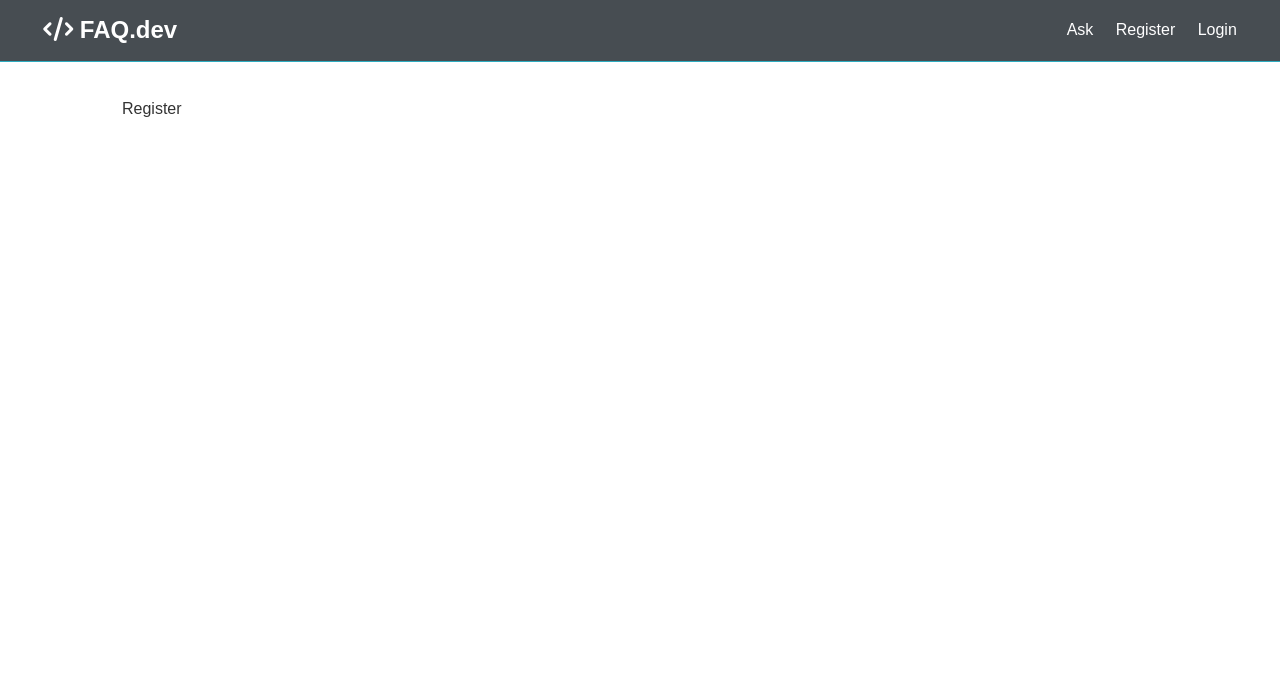
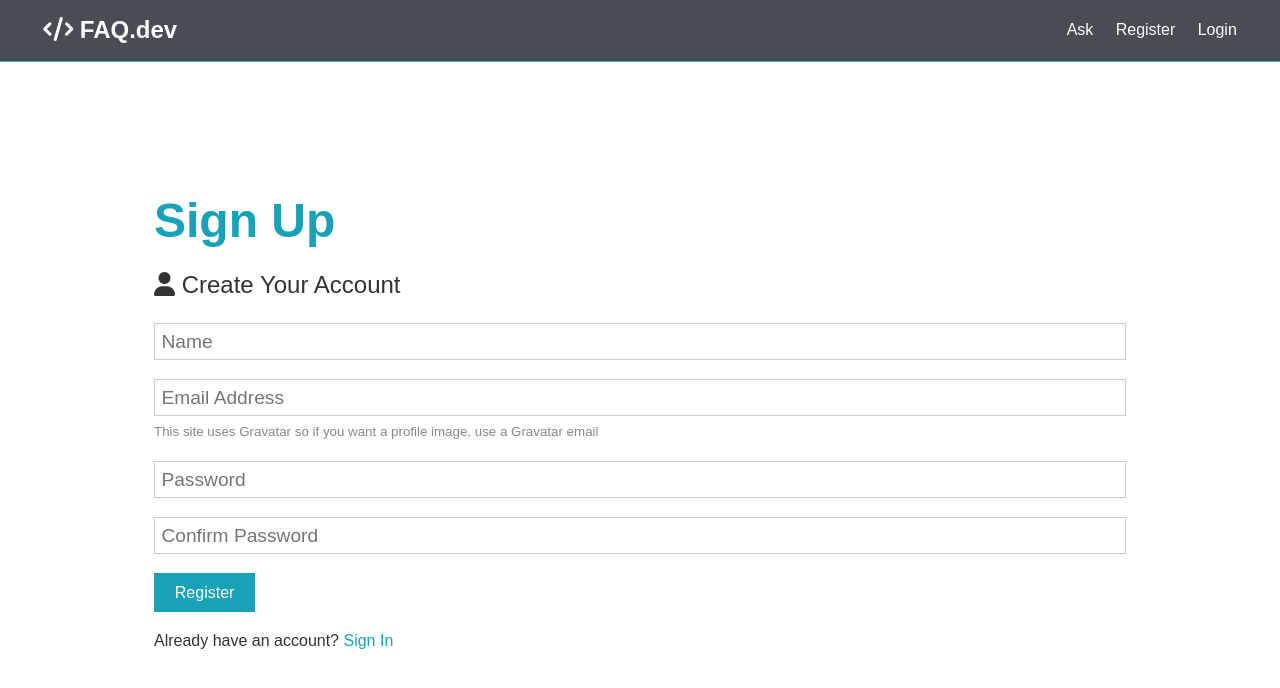
Before and after one commit to robertmoscaliuc96/FQA-Website, a React (Create React App) app in the folder client/: page /register in a window 1280 px wide. Shown: the top 688 px of the page. Built offline with nearby package versions, Linux system fonts and the light colour scheme.

Commit message:
Login and Register form with React

```diff
--- a/client/public/index.html
+++ b/client/public/index.html
@@ -2,7 +2,7 @@
 <html lang="en">
   <head>
     <meta charset="utf-8" />
-    <link rel="icon" href="%PUBLIC_URL%/favicon.ico" />
+
     <meta name="viewport" content="width=device-width, initial-scale=1" />
     <meta name="theme-color" content="#000000" />
     <meta
@@ -10,11 +10,6 @@
       content="Web site created using create-react-app"
     />
     <script src="https://kit.fontawesome.com/5fe860e101.js" crossorigin="anonymous"></script>
-
-    <link rel="apple-touch-icon" href="%PUBLIC_URL%/logo192.png" />
-
-    <link rel="manifest" href="%PUBLIC_URL%/manifest.json" />
-
     <title>Welcome to FAQ.dev</title>
   </head>
   <body>
--- a/client/src/components/auth/Login.js
+++ b/client/src/components/auth/Login.js
@@ -1,9 +1,52 @@
-import React from 'react'
+import React, { Fragment, useState } from 'react';
+import {Link} from 'react-router-dom';
+
+
 
 export default function Login() {
+
+    const[formData, setFormData] = useState({
+        email:"",
+        password:"",
+    });
+
+    const {email,password}=formData;
+
+    const onChange= e => setFormData({...formData, [e.target.name]:e.target.value});
+
+    const onSubmit = async e => {
+        e.preventDefault();
+        console.log("Success")
+    }
+
     return (
-        <div>
-            Login
+        <Fragment>
+            <section className="container">
+      <h1 className="large text-primary">Log in</h1>
+      <p className="lead"><i className="fas fa-user"></i> Sign Into Your Account</p>
+      <form className="form" onSubmit={e=>onSubmit(e)}>
+        <div className="form-group">
         </div>
-    )
+        <div className="form-group">
+          <input type="email" placeholder="Email Address" value= {email} onChange={e =>onChange(e)} name="email" required/>
+        </div>
+        <div className="form-group">
+          <input
+            type="password"
+            placeholder="Password"
+            name="password"
+            minLength="6"
+            value= {password}
+            onChange={e =>onChange(e)}
+
+          />
+        </div>
+        <input type="submit" className="btn btn-primary" value="Log In" />
+      </form>
+      <p className="my-1">
+        You don't have an account? <Link to="/register">Register</Link>
+      </p>
+        </section>
+        </Fragment>
+    );
 }
--- a/client/src/components/auth/Register.js
+++ b/client/src/components/auth/Register.js
@@ -1,8 +1,73 @@
-import React from 'react'
+import React, { Fragment, useState } from 'react';
+import {Link} from 'react-router-dom';
+
+
 
 export default function Register() {
+
+    const[formData, setFormData] = useState({
+        name: "",
+        email:"",
+        password:"",
+        password2:""
+    });
+
+    const {name, email,password,password2}=formData;
+
+    const onChange= e => setFormData({...formData, [e.target.name]:e.target.value});
+
+    const onSubmit = async e => {
+        e.preventDefault();
+        if(password !== password2){
+            console.log("Password doesn't match");
+        }else {
+            console.log("Succes")
+        }
+    }
+
     return (
-        <div>Register
+        <Fragment>
+            <section className="container">
+      <h1 className="large text-primary">Sign Up</h1>
+      <p className="lead"><i className="fas fa-user"></i> Create Your Account</p>
+      <form className="form" onSubmit={e=>onSubmit(e)}>
+        <div className="form-group">
+          <input type="text" placeholder="Name" value= {name} onChange={e =>onChange(e)} name="name" required />
         </div>
-    )
+        <div className="form-group">
+          <input type="email" placeholder="Email Address" value= {email} onChange={e =>onChange(e)} name="email" required/>
+          <small className="form-text"
+            >This site uses Gravatar so if you want a profile image, use a
+            Gravatar email</small>
+        </div>
+        <div className="form-group">
+          <input
+            type="password"
+            placeholder="Password"
+            name="password"
+            minLength="6"
+            value= {password}
+            onChange={e =>onChange(e)}
+
+          />
+        </div>
+        <div className="form-group">
+          <input
+            type="password"
+            placeholder="Confirm Password"
+            name="password2"
+            minLength="6"
+            value= {password2}
+            onChange={e =>onChange(e)}
+
+          />
+        </div>
+        <input type="submit" className="btn btn-primary" value="Register" />
+      </form>
+      <p className="my-1">
+        Already have an account? <Link to="/login">Sign In</Link>
+      </p>
+        </section>
+        </Fragment>
+    );
 }
```
